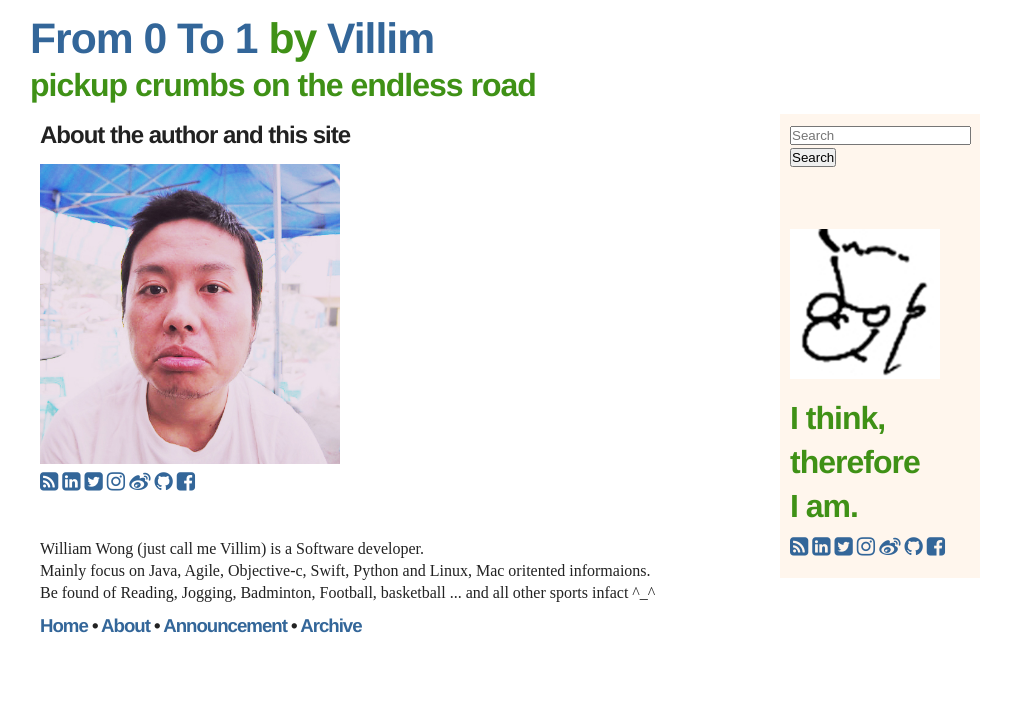
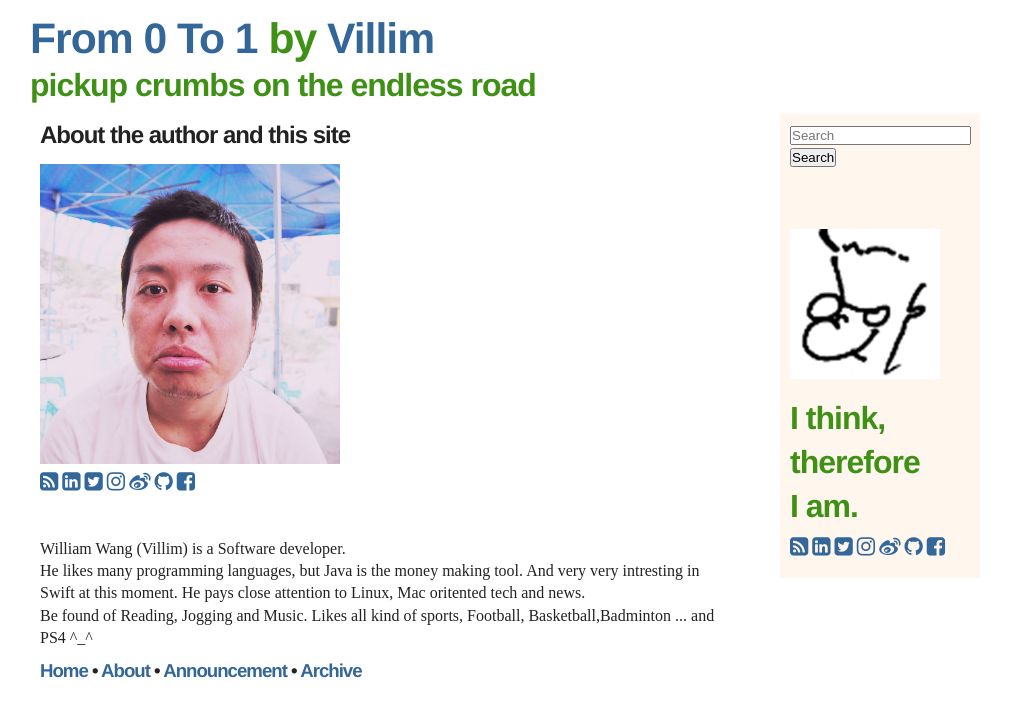
Before and after one commit to villim/villim.github.io, a Jekyll site: the page built from about.html, in a window 1280 px wide. Shown: the top 717 px of the page, without its empty margins (135-1146 px from the left). Built offline with Jekyll 4.4.1, drawn with Linux system fonts in a browser that asks for light colours; nearby versions of some CDN libraries.

Commit message:
update about me

```diff
--- a/about.html
+++ b/about.html
@@ -13,8 +13,14 @@ title: About
 <br>
 <br>
 
-William Wong (just call me Villim) is a  Software developer.
+William Wang  (Villim) is a  Software developer.
 <br>
-Mainly focus on Java, Agile, Objective-c, Swift, Python and Linux, Mac oritented informaions.
+He likes many programming languages, but Java is the money making tool. And very very intresting in Swift at this moment.
+
+He pays close attention to Linux, Mac oritented tech and news.
+
+
 <br>
-Be found of Reading, Jogging, Badminton, Football, basketball ... and all other sports infact ^_^
+Be found of Reading, Jogging and Music.
+
+Likes all kind of sports, Football, Basketball,Badminton ... and PS4 ^_^
```
